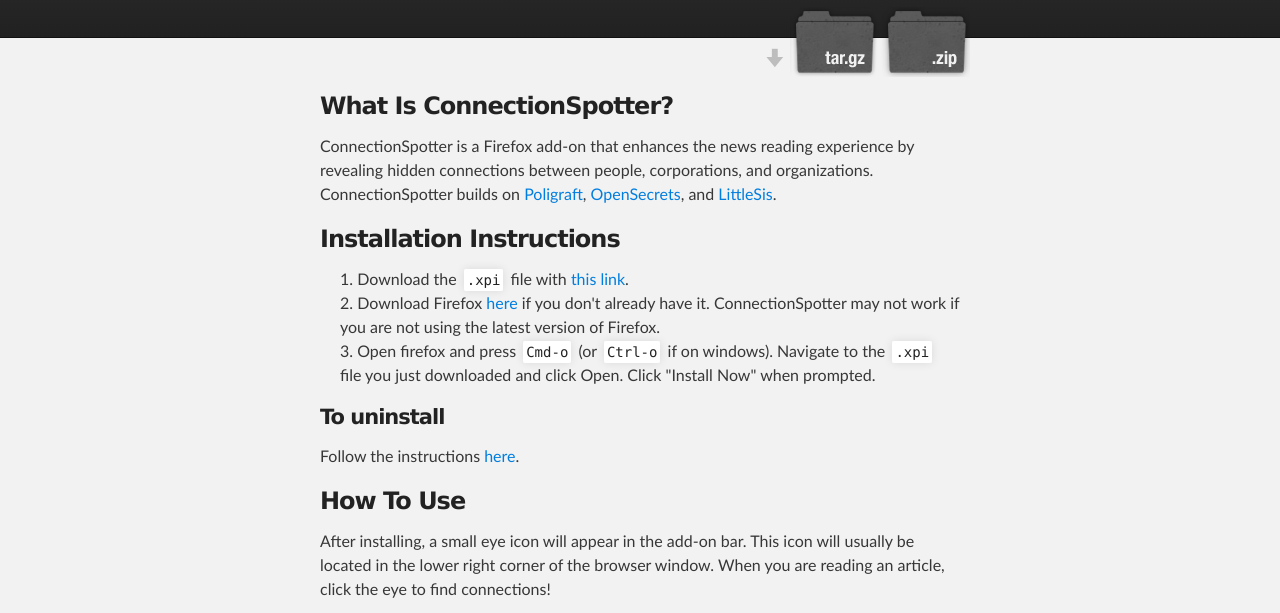
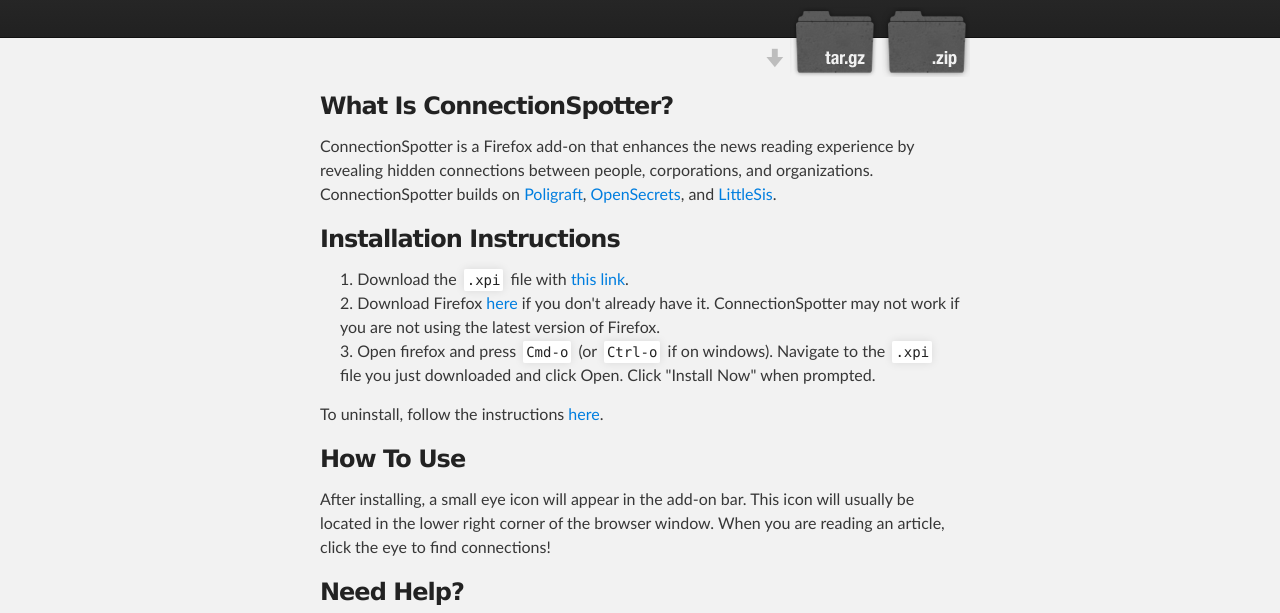
Before and after one commit to NoahCarnahan/connection-spotter, a plain HTML site: page index.html in a window 1280 px wide. Shown: the part 136-749 px from the top of the page. Drawn offline with Linux system fonts and the light colour scheme.

```diff
--- a/index.html
+++ b/index.html
@@ -43,10 +43,7 @@
 <li>Download the <code>.xpi</code> file with <a href="link%20plox">this link</a>.</li>
 <li>Download Firefox <a href="http://www.mozilla.org/en-US/firefox/new/">here</a> if you don't already have it. ConnectionSpotter may not work if you are not using the latest version of Firefox.</li>
 <li>Open firefox and press <code>Cmd-o</code> (or <code>Ctrl-o</code> if on windows). Navigate to the <code>.xpi</code> file you just downloaded and click Open. Click "Install Now" when prompted.</li>
-</ol><h4>
-<a name="to-uninstall" class="anchor" href="#to-uninstall"><span class="octicon octicon-link"></span></a>To uninstall</h4>
-
-<p>Follow the instructions <a href="https://support.mozilla.org/en-US/kb/disable-or-remove-add-ons">here</a>.</p>
+</ol><p>To uninstall, follow the instructions <a href="https://support.mozilla.org/en-US/kb/disable-or-remove-add-ons">here</a>.</p>
 
 <h3>
 <a name="how-to-use" class="anchor" href="#how-to-use"><span class="octicon octicon-link"></span></a>How To Use</h3>
```
Also changed, not shown: params.json (+1 -1 lines).
